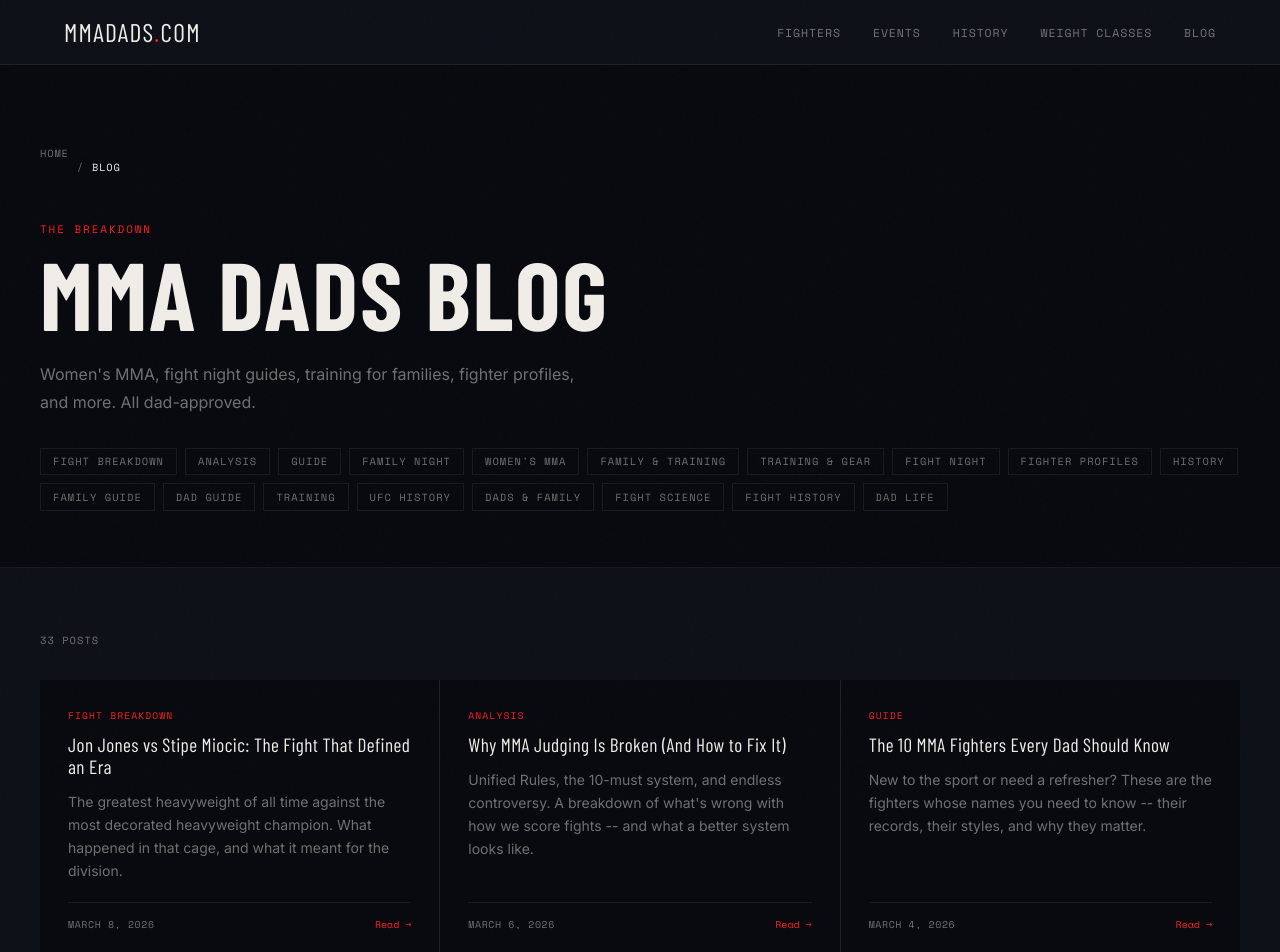
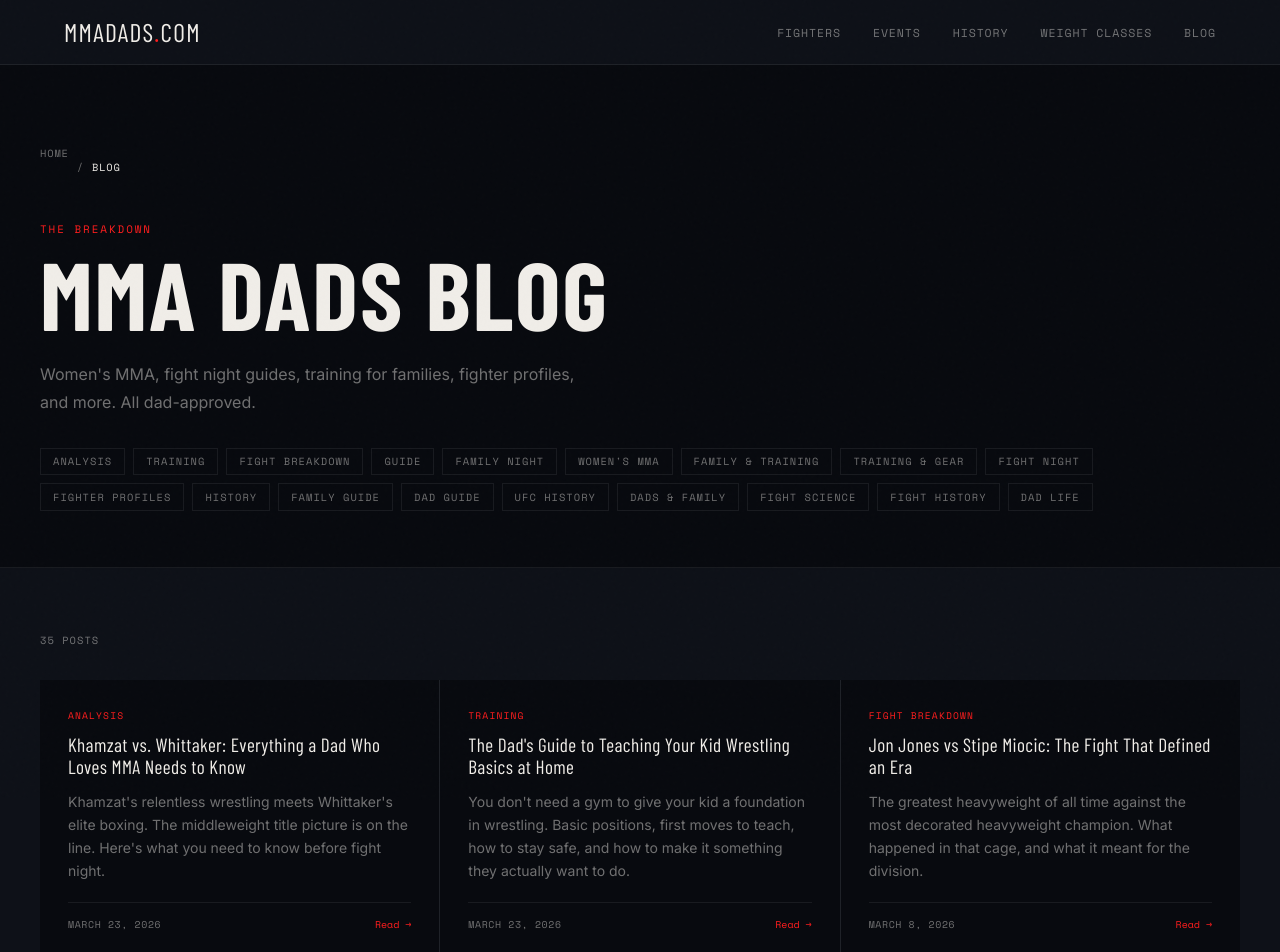
Before and after one commit to abigailleahgoldberg/mmadads, a Next.js app: page /blog in a window 1280 px wide. Shown: the top 952 px of the page. Built offline with nearby package versions, Linux system fonts and the light colour scheme; a web font is replaced by a local one.

Commit message:
feat: add 2 blog posts - khamzat preview + wrestling basics

```diff
--- a/app/blog/data.ts
+++ b/app/blog/data.ts
@@ -9,6 +9,126 @@ export interface Post {
 
 export const posts: Post[] = [
   {
+    slug: "khamzat-chimaev-vs-robert-whittaker-ufc-308-breakdown",
+    title: "Khamzat vs. Whittaker: Everything a Dad Who Loves MMA Needs to Know",
+    excerpt:
+      "Khamzat's relentless wrestling meets Whittaker's elite boxing. The middleweight title picture is on the line. Here's what you need to know before fight night.",
+    category: "Analysis",
+    date: "March 23, 2026",
+    content: `
+UFC 308 gave us the fight middleweight fans had been circling on the calendar for months: Khamzat Chimaev vs. Robert Whittaker. If you're a dad who watches every card but doesn't have three hours to spend reading long-form breakdowns, this one is for you. Here's what actually matters.
+
+**Who Is Khamzat Chimaev?**
+
+Khamzat is the kind of fighter who makes you feel like you haven't been watching MMA long enough. Born in Chechnya, raised in Sweden, trained out of a camp that has produced multiple world champions. He came into the UFC in 2020 and went 4-0 in 66 days — against actual opponents, not cans. The nickname "Borz" means wolf in Chechen. He fights like one.
+
+His wrestling is the weapon. Division I-level shooting, relentless pressure, the ability to drag you into the deep water and drown you there. When he's closing distance, he's almost impossible to hold off. His grappling transitions are smooth. His ground-and-pound is heavy. And he's added legitimate striking — his boxing has improved every time out.
+
+The question that follows him: how does he handle adversity? His UFC record looks perfect, but he's never been in a war against someone who can hurt him standing. Whittaker is the first man capable of doing that.
+
+**Who Is Robert Whittaker?**
+
+If Khamzat represents the new wave, Whittaker is what happens when a fighter grinds through the school of hard knocks and comes out the other side better for it. "The Reaper" held the middleweight title for years. He lost it to Israel Adesanya twice — hard, painful losses — and came back as a completely rebuilt fighter.
+
+His boxing is legitimately world-class for MMA. Clean combinations, excellent head movement, the kind of timing that makes you look slow even when you're fast. He hits hard enough that even the best defensive wrestlers respect his power and adjust accordingly.
+
+He's been knocked out, he's been hurt, and he's survived moments where other fighters don't get back up. That's not a weakness — it's evidence that he's been tested and knows what to do when things go wrong.
+
+**The Matchup**
+
+This is a pure stylistic collision: elite wrestler versus elite striker.
+
+Khamzat wins if he can get Whittaker to the fence and take him down in the first two rounds. His cardio is elite, but his best work comes when he can wear opponents down with persistent takedown pressure before they can settle into a rhythm. Whittaker's defensive wrestling is solid but not his strongest suit. If Khamzat can make this a grappling fight, he likely wins.
+
+Whittaker wins if he can keep it standing and stay disciplined with his footwork. He cannot walk backward into the fence and brawl. He needs lateral movement, angles, and the patience to counter Khamzat's forward pressure with sharp, accurate punching. A Whittaker jab-cross can stagger anyone. The question is whether he can create the space to land it against someone as relentless as Khamzat.
+
+The X-factor: Khamzat's chin. He's never been truly tested by elite-level power. Whittaker has the tools to be the first man to do that.
+
+**What It Means for the Division**
+
+The middleweight division is genuinely wide open right now. Whoever wins this fight becomes the undisputed number one contender — there's no other conversation to have. A Khamzat win confirms him as the next great middleweight and sets up a title fight that the division desperately needs. A Whittaker win would be one of the best comeback stories in recent memory and would give him a third shot at gold.
+
+This is a fight where the stakes are as high as it gets outside of a title match.
+
+**The Bottom Line**
+
+Watch the first two rounds closely. If Khamzat is getting takedowns and controlling Whittaker against the fence, it's going his way. If Whittaker is moving, landing clean, and keeping the fight standing, he's on track for a decision or a highlight-reel finish. The opening rounds tell the whole story.
+
+It's a great fight. Clear your Saturday night.
+
+---
+
+*All the context you need on both fighters is on [UFC Fight Pass](https://ufcfightpass.com). Watch Whittaker's war with Paulo Costa from UFC 298 and Khamzat's most complete performance against Gilbert Burns to understand what's coming.*
+`,
+  },
+  {
+    slug: "teaching-your-kid-wrestling-basics-at-home",
+    title: "The Dad's Guide to Teaching Your Kid Wrestling Basics at Home",
+    excerpt:
+      "You don't need a gym to give your kid a foundation in wrestling. Basic positions, first moves to teach, how to stay safe, and how to make it something they actually want to do.",
+    category: "Training",
+    date: "March 23, 2026",
+    content: `
+I started drilling with my kid in the living room. No mats, no coach, no YouTube tutorial telling me what to do — just a dad who coaches youth wrestling and wanted to pass something on. A few years later, that kid is competing and winning. The foundation we built at home mattered.
+
+This isn't about turning your living room into a wrestling room. It's about giving your kid the basics before they ever step into a gym, or supplementing what they're already learning. Here's what actually works.
+
+**Start With Safety, Not Moves**
+
+Before anything else: establish rules. You tap, you stop. No elbows to the face. No neck cranks. No one continues if someone says they're hurt. This is not negotiable, and you enforce it consistently from day one.
+
+Kids learn that rules exist for a reason when the rules are explained, not just demanded. "We don't crank necks because necks are fragile and we want to keep training" lands better than "because I said so." That conversation is worth having before you touch the mats.
+
+Get something under your feet. Puzzle mats from any sporting goods store work fine. You don't need a full wrestling room. A 10x10 section of mat on a hard floor changes the risk profile of drilling dramatically. A mat is the first investment worth making.
+
+**The Three Positions Every Kid Should Know**
+
+Before drilling any takedowns, your kid needs to understand position.
+
+**The stance:** Feet shoulder-width apart, dominant foot slightly back, knees bent, weight forward on the balls of your feet. Hips low. Head up. Arms out in front, loose. This is the foundation. Everything in wrestling starts and returns to this.
+
+**The sprawl:** When someone shoots in on your legs, you throw your hips back and drive them down and away. Your hips hit the mat behind you, your weight goes into their upper back. The sprawl is the single most important defensive skill in wrestling and transitions directly to MMA defense.
+
+**The double-leg stance:** Hips drop, head to the outside of the opponent's body, arms wrap around both legs. This is what a takedown entry looks like. Teaching the shape of it — even without live drilling — builds muscle memory.
+
+Drill these positions until they're automatic. Five minutes a day, no resistance, just reps. The body needs to learn the shape before it can execute under pressure.
+
+**First Moves to Teach**
+
+Start with motion, not technique. Chase-and-run drills where one person runs and the other tries to grab their waist from behind. It's fun, it builds athleticism, and it teaches the concept of controlling the body without the pressure of a real technique.
+
+Then: **the stand-up.** From the bottom position (kid is on hands and knees, you're behind them), they drive up to their feet, reach back for your wrist, and step out to the side to break free. This is the most practical self-defense skill in the sequence and kids love it because they get to "escape." Run it slow, then faster, then from different angles.
+
+Then: **the ankle pick.** From your stance, shoot to one knee, grab the ankle with both hands, pull it toward you while pressing into their hip with your shoulder. Simple, effective, and teaches the concept of disrupting balance.
+
+Do not rush to live wrestling before these basics are solid. The point is building the foundation, not seeing who can pin who.
+
+**How to Make It Fun**
+
+The biggest mistake is making it feel like practice instead of play. Kids don't want drills — they want games.
+
+King of the mat: whoever can push the other person off the mat wins. No punching, just pushing and pulling. This teaches base, balance, and grip strength without feeling like work.
+
+Stand-up challenge: start from the bottom position, dad tries to keep kid down, kid tries to stand up. Time it. Try to beat the clock.
+
+Takedown tag: whoever can touch the other person's legs first wins the round. Teaches shooting angles without requiring full takedowns.
+
+Rotate which one of you is "winning" and let your kid figure out why one thing works and another doesn't. The self-discovery matters more than the technique.
+
+**What You're Actually Teaching**
+
+Drilling at home builds more than wrestling skill. It builds the habit of physical practice. It teaches your kid that hard things get easier with repetition. It gives you a shared language — when you watch MMA together and a fighter shoots for a double-leg, your kid knows what that is because you drilled it in the living room.
+
+That shared context is worth as much as any technique. Maybe more.
+
+Start with 15 minutes twice a week. Keep it fun. Tap when you're supposed to tap. The rest takes care of itself.
+
+---
+
+*If your kid catches the bug and wants more structure, look for a youth wrestling club or a local BJJ gym with a kids' program. The foundation you build at home will make their first class dramatically less overwhelming.*
+`,
+  },
+  {
     slug: "jon-jones-stipe-miocic-fight-defined-an-era",
     title: "Jon Jones vs Stipe Miocic: The Fight That Defined an Era",
     excerpt:
```
